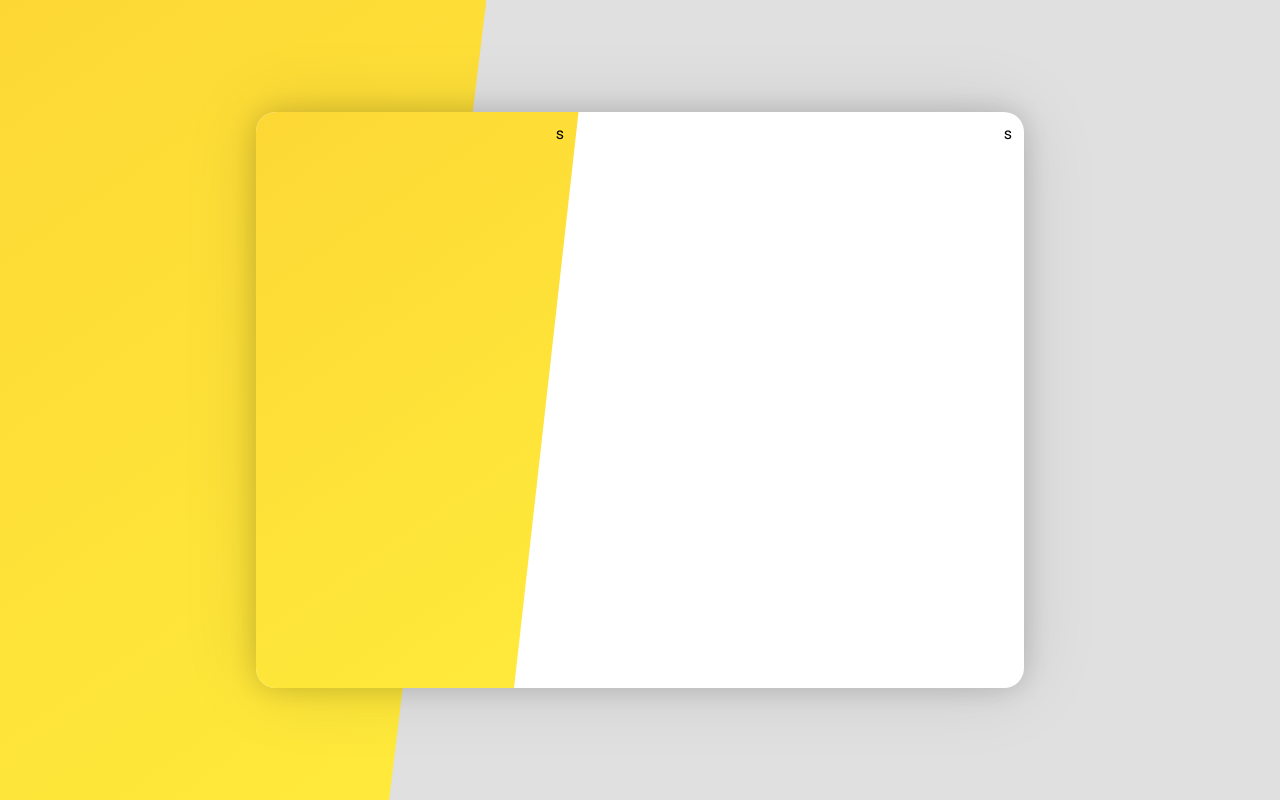
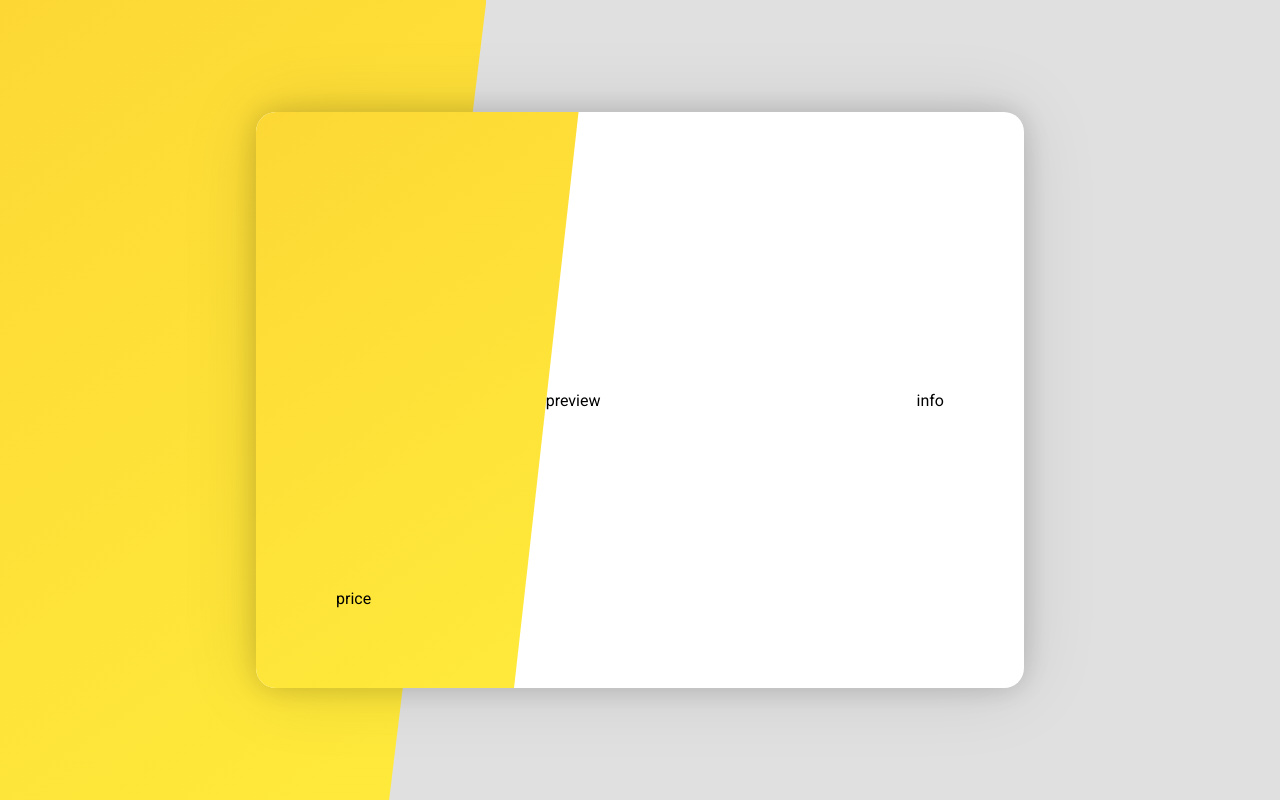
Before and after one commit to Javid-Izadfar/Neda-Drinks, a plain HTML site: page index.html in a window 1280 px wide. Drawn offline with Linux system fonts and the light colour scheme.

Commit message:
Added Wrappers

```diff
--- a/css/main.css
+++ b/css/main.css
@@ -15,11 +15,13 @@
   background: linear-gradient(145deg, #FDD835 0%, #FFEB3B 100%);
   clip-path: polygon(0 0, 100% 0, 80% 100%, 0% 100%)}
 
-.row{position: relative}
-
 main{
   position: fixed;
   box-shadow: 0 0 8rem rgba(0,0,0,0.10), 0 0 3rem rgba(0,0,0,0.18)}
+
+main > .row{
+  position: relative;
+  height: 100%}
 
 @media screen and (min-width:1200px){
   body > .spacial-bg::before{width: 38%}
@@ -27,4 +29,8 @@ main{
     right: 20vw; top: 14vh;
     width: 60vw; height: 72vh}
   main > .spacial-bg::before{width: 42%}
+  main .product-info-wrapper,
+  main .product-price-wrapper{
+    padding: 8rem;
+  }
 }
--- a/index.html
+++ b/index.html
@@ -14,8 +14,9 @@
     <main class="white round-corner">
       <div class="spacial-bg"></div>
       <div class="row">
-        <div class="all-7 round-right-corner">s</div>
-        <div class="all-5 round-left-corner">s</div>
+        <div class="product-info-wrapper all-6 align-middle">info</div>
+        <div class="product-preview-wrapper all-auto align-center align-middle">preview</div>
+        <div class="product-price-wrapper all-auto align-left align-bottom">price</div>
       </div>
     </main>
 
```
